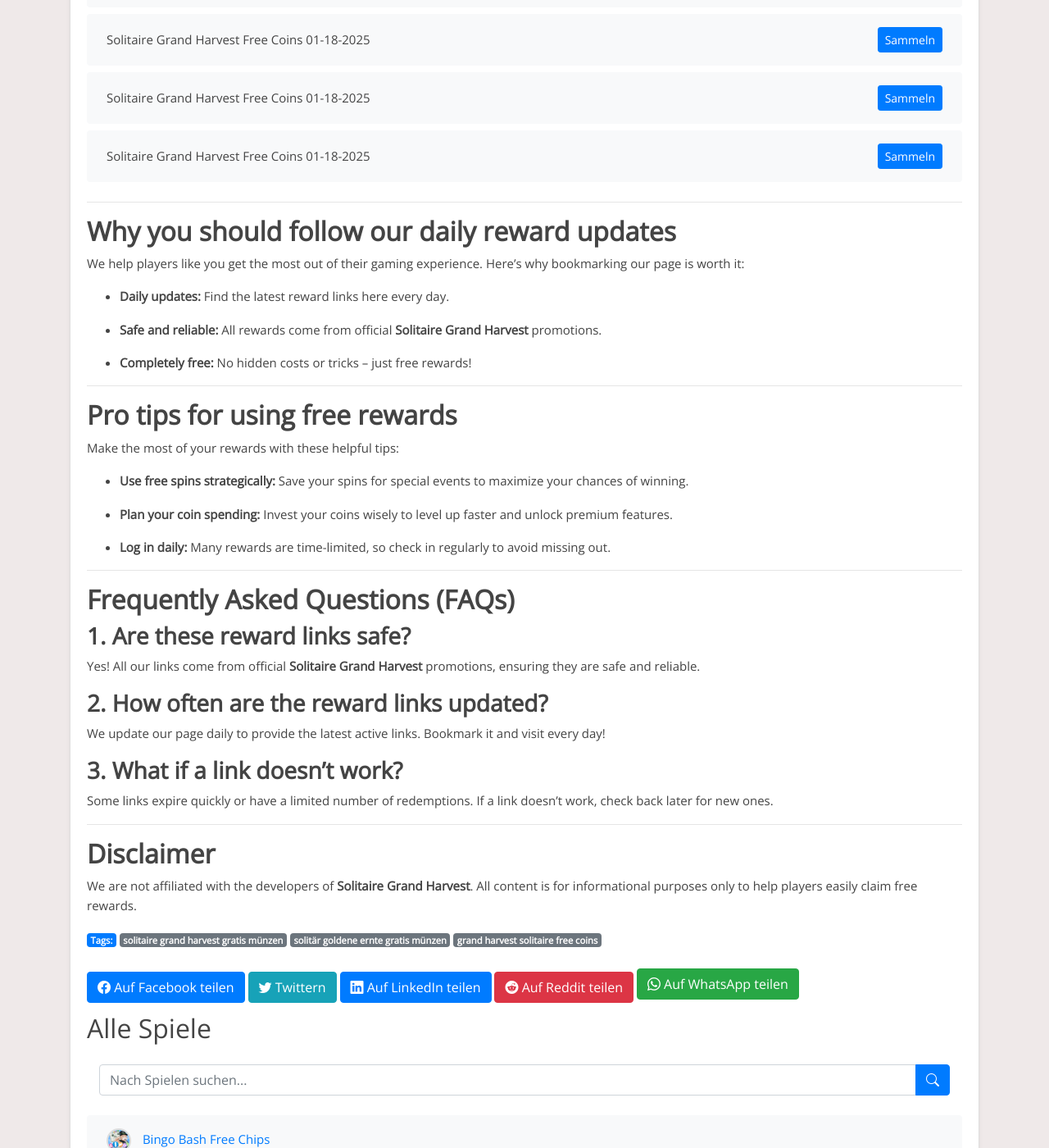
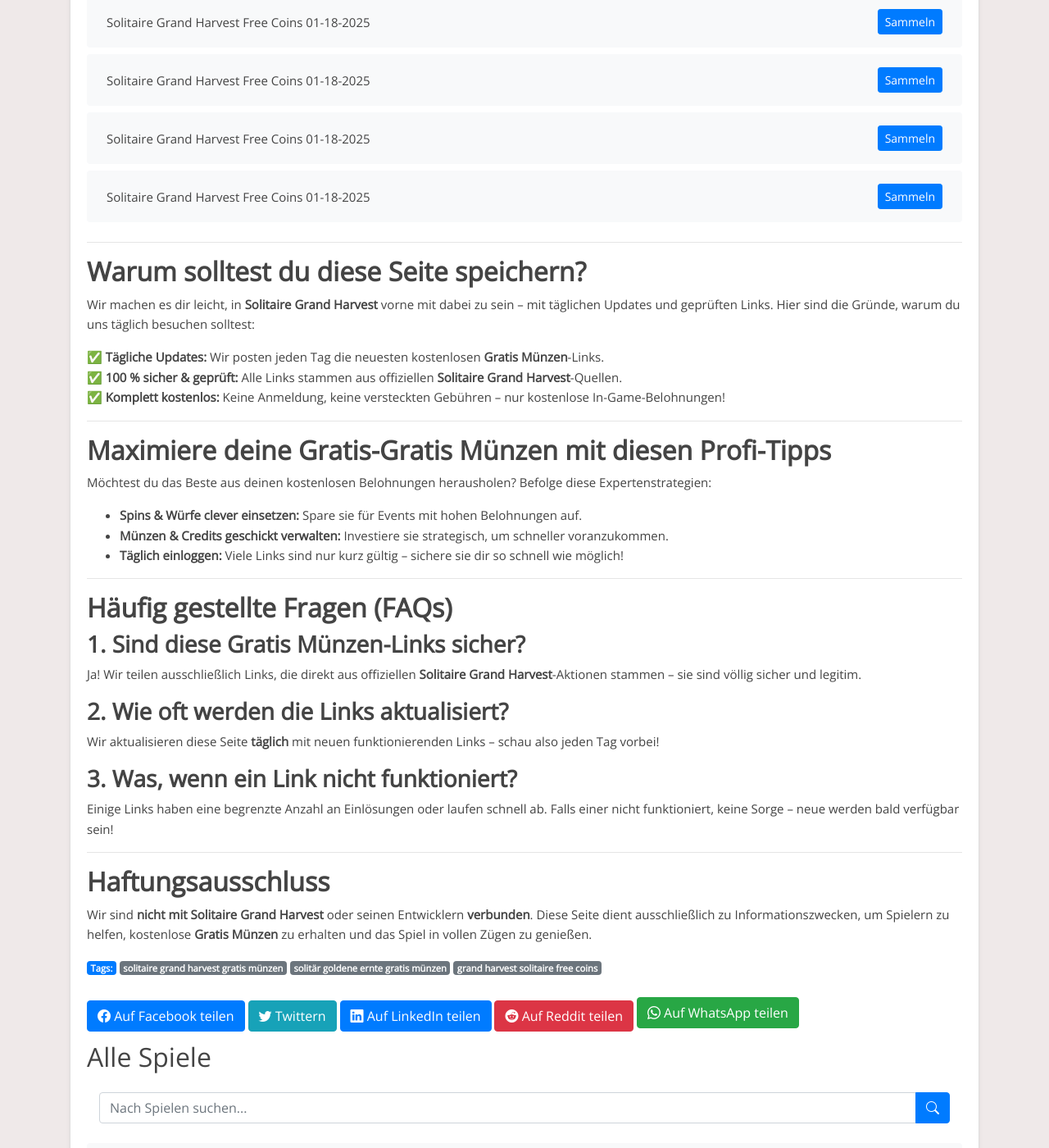
Before and after one commit to Prollad99/bs-de, a Jekyll site: the page built from _posts/2025-01-18-solitaire-grand-harvest.md, in a window 1280 px wide and 1400 px high, scrolled down 7772 px. Shown: the whole window at 82% size. Built offline with Jekyll 4.4.1, drawn with Linux system fonts in a browser that asks for light colours; some of the changed text lies outside the part shown.

Commit message:
Update solitaire-grand-harvest reward links, content, and last modified date

```diff
--- a/_includes/solitaire-grand-harvest_footer.html
+++ b/_includes/solitaire-grand-harvest_footer.html
@@ -1,55 +1,38 @@
 ---
 
+## **Warum solltest du diese Seite speichern?**
 
-## **Why you should follow our daily reward updates**
+Wir machen es dir leicht, in **Solitaire Grand Harvest** vorne mit dabei zu sein – mit täglichen Updates und geprüften Links. Hier sind die Gründe, warum du uns täglich besuchen solltest:
 
-We help players like you get the most out of their gaming experience. Here’s why bookmarking our page is worth it:
-
-- **Daily updates:** Find the latest reward links here every day.
-
-- **Safe and reliable:** All rewards come from official **Solitaire Grand Harvest** promotions.
-
-- **Completely free:** No hidden costs or tricks – just free rewards!
-
+✅ **Tägliche Updates:** Wir posten jeden Tag die neuesten kostenlosen **Gratis Münzen**-Links.
+✅ **100 % sicher & geprüft:** Alle Links stammen aus offiziellen **Solitaire Grand Harvest**-Quellen.
+✅ **Komplett kostenlos:** Keine Anmeldung, keine versteckten Gebühren – nur kostenlose In-Game-Belohnungen!
 
 ---
 
+## **Maximiere deine Gratis-Gratis Münzen mit diesen Profi-Tipps**
 
-## **Pro tips for using free rewards**
+Möchtest du das Beste aus deinen kostenlosen Belohnungen herausholen? Befolge diese Expertenstrategien:
 
-Make the most of your rewards with these helpful tips:
-
-- **Use free spins strategically:** Save your spins for special events to maximize your chances of winning.
-
-- **Plan your coin spending:** Invest your coins wisely to level up faster and unlock premium features.
-
-- **Log in daily:** Many rewards are time-limited, so check in regularly to avoid missing out.
-
+- **Spins & Würfe clever einsetzen:** Spare sie für Events mit hohen Belohnungen auf.
+- **Münzen & Credits geschickt verwalten:** Investiere sie strategisch, um schneller voranzukommen.
+- **Täglich einloggen:** Viele Links sind nur kurz gültig – sichere sie dir so schnell wie möglich!
 
 ---
 
+## **Häufig gestellte Fragen (FAQs)**
 
-## **Frequently Asked Questions (FAQs)**
+### **1. Sind diese Gratis Münzen-Links sicher?**
+Ja! Wir teilen ausschließlich Links, die direkt aus offiziellen **Solitaire Grand Harvest**-Aktionen stammen – sie sind völlig sicher und legitim.
 
+### **2. Wie oft werden die Links aktualisiert?**
+Wir aktualisieren diese Seite **täglich** mit neuen funktionierenden Links – schau also jeden Tag vorbei!
 
-### **1. Are these reward links safe?**
-
-Yes! All our links come from official **Solitaire Grand Harvest** promotions, ensuring they are safe and reliable.
-
-
-### **2. How often are the reward links updated?**
-
-We update our page daily to provide the latest active links. Bookmark it and visit every day!
-
-
-### **3. What if a link doesn’t work?**
-
-Some links expire quickly or have a limited number of redemptions. If a link doesn’t work, check back later for new ones.
-
+### **3. Was, wenn ein Link nicht funktioniert?**
+Einige Links haben eine begrenzte Anzahl an Einlösungen oder laufen schnell ab. Falls einer nicht funktioniert, keine Sorge – neue werden bald verfügbar sein!
 
 ---
 
+## **Haftungsausschluss**
 
-## **Disclaimer**
-
-We are not affiliated with the developers of **Solitaire Grand Harvest**. All content is for informational purposes only to help players easily claim free rewards.
+Wir sind **nicht mit** **Solitaire Grand Harvest** oder seinen Entwicklern **verbunden**. Diese Seite dient ausschließlich zu Informationszwecken, um Spielern zu helfen, kostenlose **Gratis Münzen** zu erhalten und das Spiel in vollen Zügen zu genießen.
--- a/_includes/solitaire-grand-harvest_post.html
+++ b/_includes/solitaire-grand-harvest_post.html
@@ -1,32 +1,27 @@
-Are you a dedicated **Solitaire Grand Harvest** player? Looking for the easiest way to collect free coins, spins, and other bonuses? You're in the right place! We update this page daily with new reward links so you don’t miss any chance to level up faster and fully enjoy the game.
+Bist du ein leidenschaftlicher **Solitaire Grand Harvest**-Spieler? Möchtest du **Gratis Münzen** sammeln, ohne echtes Geld auszugeben? Dann bist du hier genau richtig!
 
-
-## **What are reward links?**
-
-Reward links are official promotions from **Solitaire Grand Harvest** developers that provide players with free in-game items like spins, coins, and exclusive bonuses. They are a great way to enhance your gameplay without spending money.
-
-
-Every day, we provide the latest and most reliable reward links, so you can redeem your rewards effortlessly and continue your journey without interruptions.
-
+Wir aktualisieren diese Seite **täglich** mit neuen **Gratis Münzen**-Links, damit du dein Gameplay verbessern, schneller aufsteigen und spannende Belohnungen freischalten kannst – völlig kostenlos.
 
 ---
 
+## **Was sind Gratis Münzen-Links?**
 
-## **How to redeem your free rewards**
+**Gratis Münzen**-Links sind offizielle Belohnungen der **Solitaire Grand Harvest**-Entwickler. Sie bieten kostenlose **Gratis Münzen** und weitere In-Game-Boni wie Spins, Würfe, Credits und spezielle Geschenke.
 
-Redeeming your daily rewards is simple and requires just a few steps:
-
-1. **Choose a reward link from the list below.**
-
-2. **Tap on the link and log into your Solitaire Grand Harvest account.**
-
-3. **The reward will be instantly credited to your account!**
-
-
-Check back on this page regularly, as links can expire quickly. Don’t miss out!
-
+Statt selbst danach zu suchen, übernehmen wir die Arbeit für dich! Wir sammeln und aktualisieren täglich die neuesten funktionierenden Links, damit du deine Gratis-Belohnungen mühelos einlösen kannst.
 
 ---
 
+## **So löst du deine kostenlosen Gratis Münzen ein**
 
-## **Today's Solitaire Grand Harvest reward links**
+Deine **Gratis Münzen** zu erhalten ist schnell und einfach:
+
+1. **Wähle einen Link aus der Liste unten.**
+2. **Klicke auf den Link und melde dich in deinem Solitaire Grand Harvest-Konto an.**
+3. **Genieße deine kostenlosen Gratis Münzen – sofort in deinem Spiel verfügbar!**
+
+> 🔔 **Tipp:** Diese Links laufen schnell ab – schau täglich vorbei, um dir deine Belohnungen zu sichern!
+
+---
+
+## **Heutige Gratis-Gratis Münzen für Solitaire Grand Harvest**
```
